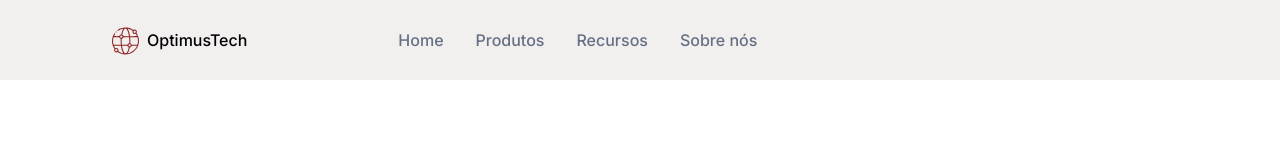
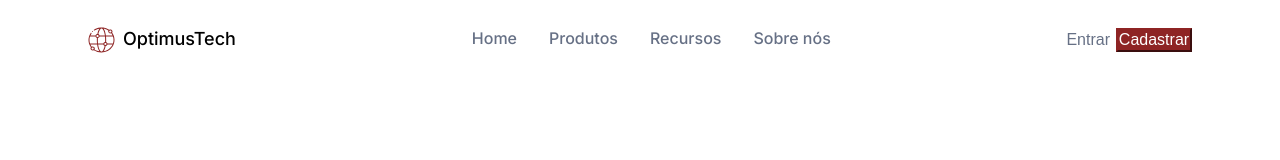
Before and after one commit to EndriwBraga/-7DaysOfCode, a plain HTML site: page index.html in a window 1280 px wide. Drawn offline with Linux system fonts and the light colour scheme.

Commit message:
Editando todo código, pois estava com problemas

```diff
--- a/index.html
+++ b/index.html
@@ -8,27 +8,38 @@
     <title>Optimus Tech</title>
 </head>
 <body>
-    <header >
-        <section class="header">
+    <header class="header">
         <div class="header__logo">
             <img src="img/logo.svg" alt="logo">
-            </div>
-            <div class="header__logo__texto">
             <p>OptimusTech</p>
         </div>
-            <div>
-                <nav class="nav">
-                    <ul class="nav__lista" >
-                        <li class="nav__item nav__item-padding">Home</li>
-                        <li class="nav__item">Produtos</li>
-                        <li class="nav__item">Recursos</li>
-                        <li class="nav__item">Sobre nós</li>
+        <div class="header__nav">
+            <nav class="header__lista">
+                <ul class="header__itens">
+                    <li class="header__menu">Home</li>
+                    <li class="header__menu">Produtos</li>
+                    <li class="header__menu">Recursos</li>
+                    <li class="header__menu">Sobre nós</li>
                 </ul>
             </nav>
         </div>
-            <div>
-
+        <div class="header__btns">
+            <button class="header__entrar">Entrar</button>
+            <button class="header__cadastrar">Cadastrar</button>
         </div>
 
 
-    </section>
+
+
+
+
+
+
+
+
+
+
+
+
+
+    </header>
--- a/style.css
+++ b/style.css
@@ -17,40 +17,60 @@ body {
 /* Meu Header*/
 
 .header{
-    width: auto;
-    height: 80px;
-    overflow: auto;
-    background-color: rgb(242, 239, 239);
+    display: flex;
+    justify-content: space-around;
 }
 
-.header__logo{
-    float: left;
-    margin: 26.5px 0 0 112px;
+.header__logo {
+    display: flex;
+    background: #FFFFFF;
 }
 
-.header__logo__texto{
-    float: left;
-    margin: 30px 0;
-    padding-left: 8px;
+.header__logo img {
+    width: 27px;
+    height: 26.99px;
+    margin: 26.5px 0;
 }
 
-/* Minha Navegação*/
-
-.nav__lista{
-    display: flex;
-    margin: 30px 0;
-    color: #667085;
+.header__logo p {
+    padding-left: 8px;
+    margin: 28px 0;
+    font-size: 18px;
 }
 
-.nav__item {
-    margin-left: 32px;
+.header__itens{
+    display: flex;
+    padding: 28px;
+    font-size: 16px;
+    color: rgba(102, 112, 133, 1);
+}
+
+.header__menu {
+    padding-left: 32px;
+}
+
+.header__btns{
+    padding: 28px 0 28px 30px;
+    font-family: 'Inter', sans-serif;
+
 
 }
 
-.nav__item-padding {
-    padding-left: 119px;
+.header__entrar{
+    width: 47px;
+    height: 24px;
+    border: none;
+    background: #FFFFFF;
+    color: rgba(102, 112, 133, 1);
+    font-size: 16px;
 }
 
-.nave__btn{
-    margin-left:  200px;
+.header__cadastrar{
+    width: 76px;
+    height: 24px;
+    font-size: 16px;
+    color: #FFFFFF;
+    background: #8E2424;
+    border-color:rgba(142, 36, 36, 1);
+
 }
```
Lines whose indentation alone changed are shown as unchanged.
